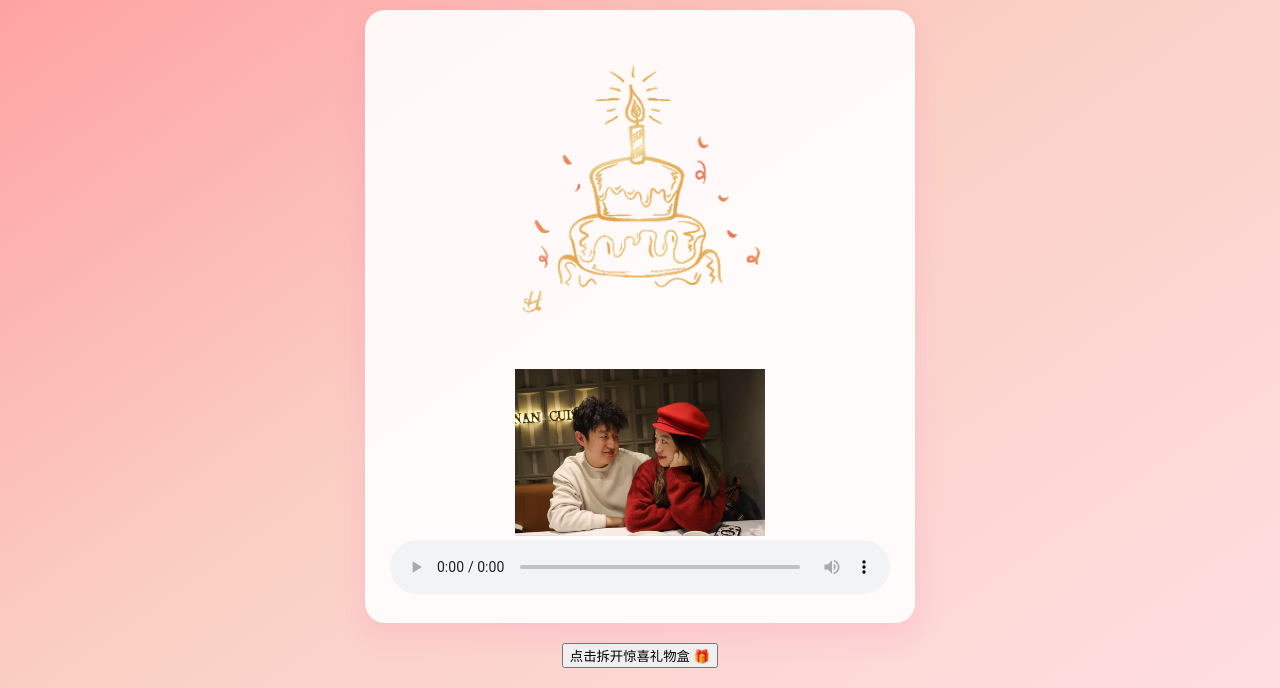
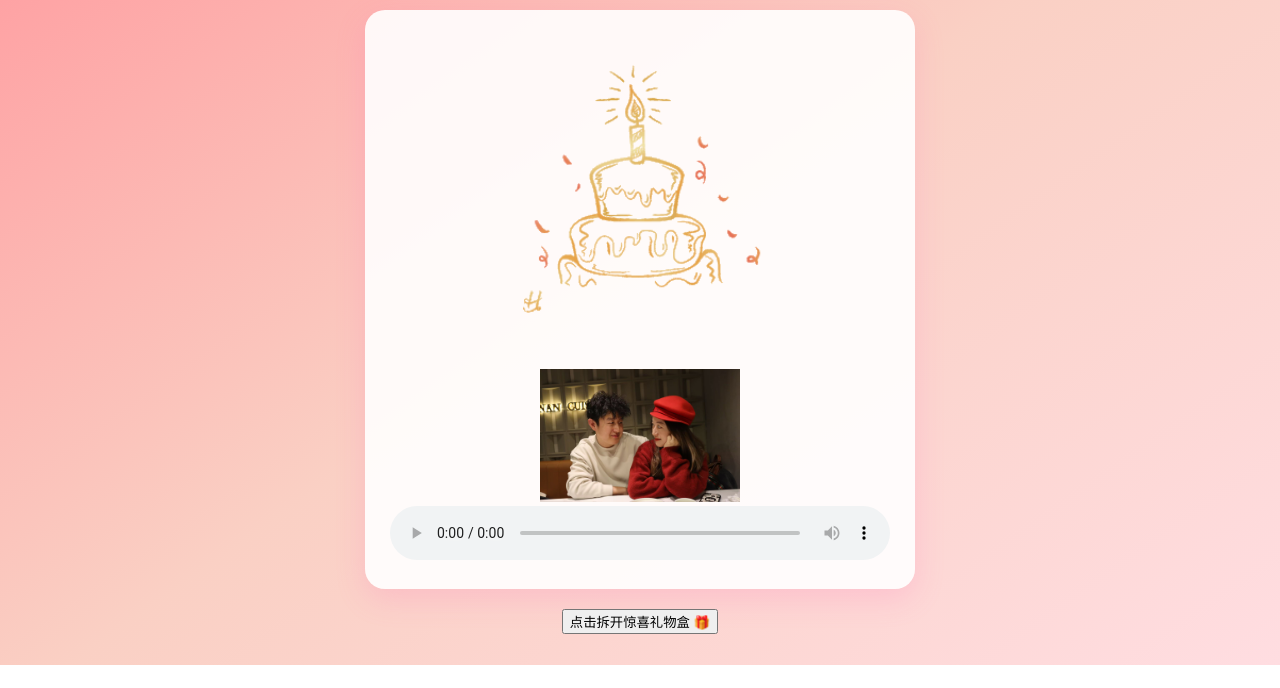
Before and after one commit to ywt883/-, a plain HTML site: page index.html in a window 1280 px wide. Shown: the part 135-823 px from the top of the page. After the commit the page ends 800 px from the top, so only its background shows below. Drawn offline with Linux system fonts and the light colour scheme; some packages are replaced by stand-ins of ours; a script that the page names is missing.

Commit message:
Update index.html

```diff
--- a/index.html
+++ b/index.html
@@ -92,7 +92,7 @@
                 <div class="memory-item">
                     <img src="ai.jpg"
                          class="memory-photo"
-                        style="max-width:250px;height:auto;"<!-- 限制最大宽度，高度自适应 --
+                        style="max-width:200px;height:auto;"<!-- 限制最大宽度，高度自适应 --
                          onclick="showMessage('还记得我们第一次相遇的那天...')">
                 </div>
                 <!-- 可添加更多回忆照片 -->
```
